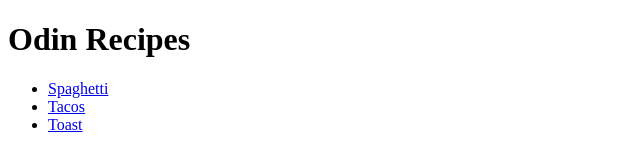
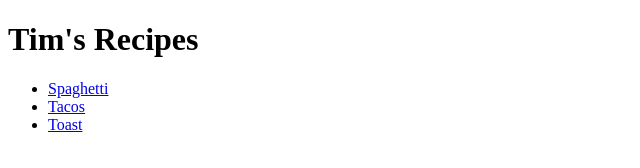
Before and after one commit to timviolino/odin-recipes, a plain HTML site: page index.html in a window 1280 px wide. Shown: the whole page, without its empty margins (0-640 px from the left). Drawn offline with Linux system fonts and the light colour scheme.

Commit message:
Change page to Tim's Recipes

```diff
--- a/index.html
+++ b/index.html
@@ -2,10 +2,10 @@
 <html lang="en">
     <head>
         <meta charset="UNF-8">
-        <title>Odin Recipes</title>
+        <title>Tim's Recipes</title>
     </head>
     <body>
-        <h1>Odin Recipes</h1>
+        <h1>Tim's Recipes</h1>
         <ul>
             <li><a href="./recipes/spaghetti.html">Spaghetti</a></li>
             <li><a href="./recipes/tacos.html">Tacos</a></li>
```
Also changed, not shown: recipes/spaghetti.html (+1 -1 lines), recipes/tacos.html (+1 -1 lines), recipes/toast.html (+1 -1 lines).
